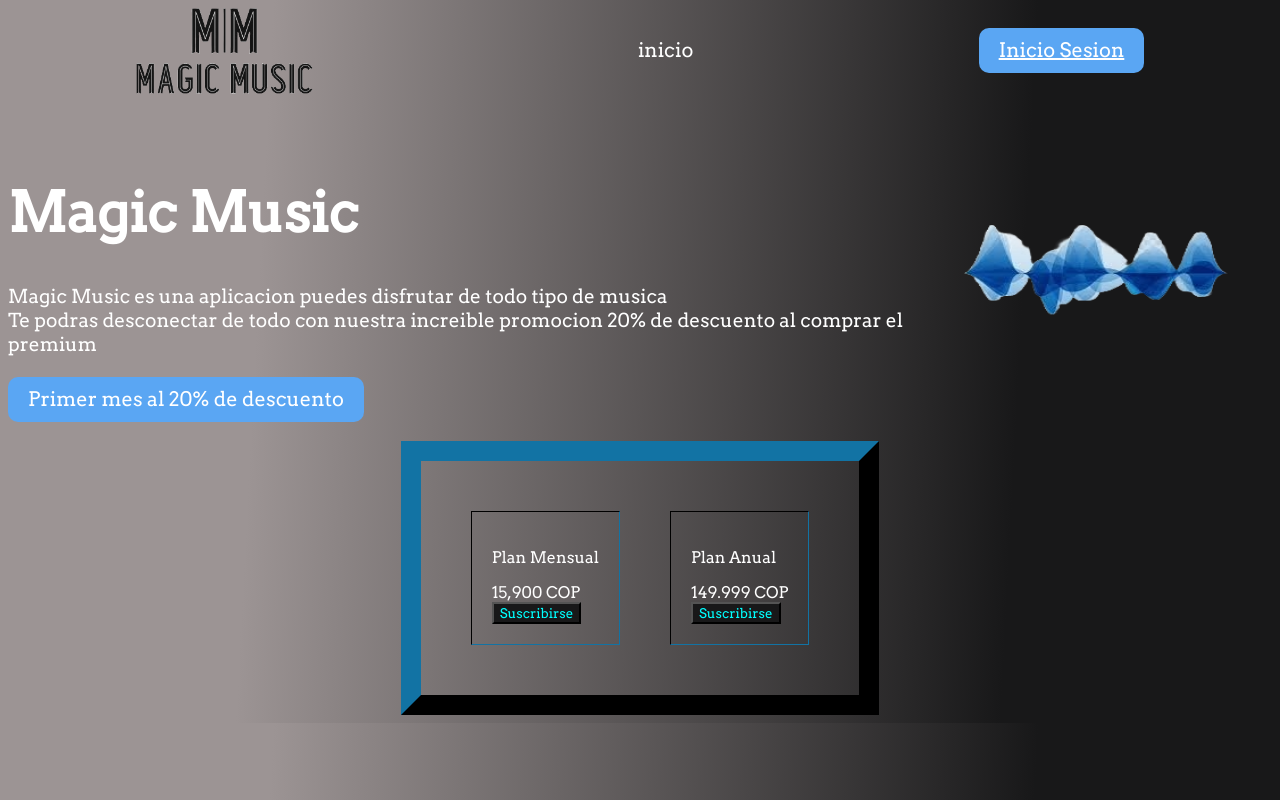
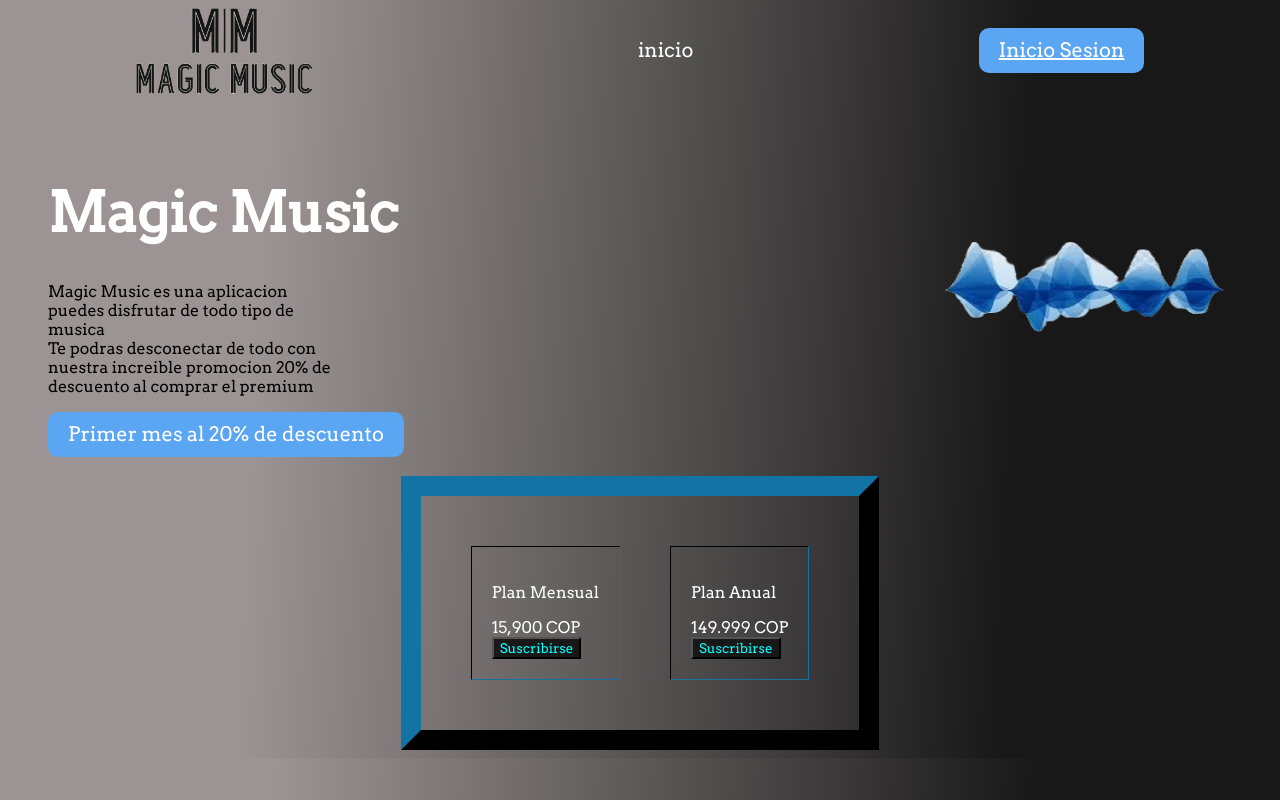
Before and after one commit to SebastianGR1/Project_1, a plain HTML site: page HTML/index.html in a window 1280 px wide. Drawn offline with Linux system fonts and the light colour scheme.

Commit message:
cambios de color

```diff
--- a/HTML/CSS/Styles.css
+++ b/HTML/CSS/Styles.css
@@ -11,6 +11,11 @@ nav{
     justify-content: space-around;
     align-items: center;
     border-radius: 80px;
+}
+
+.parrafo{
+    width: 35%;
+
 }
 
 nav ul{
@@ -161,3 +166,7 @@ main img{
 #tabla1 span{
     color:white
 }
+
+.texto{
+    margin: 0 40px;
+}
--- a/HTML/index.html
+++ b/HTML/index.html
@@ -18,10 +18,10 @@
             <a class="btn3" href="./Pages/premium.html">Inicio Sesion</a>
         </nav>
         <main>
-        <section id="Texto">
+        <section class="texto">
             <h1 id="Titulo">Magic Music</h1>
             <br>
-            <p align= >Magic Music es una aplicacion puedes disfrutar de todo tipo de musica<br>Te podras desconectar de todo con nuestra increible promocion 20% de descuento al comprar el premium</p>
+            <p class="parrafo" >Magic Music es una aplicacion puedes disfrutar de todo tipo de musica<br>Te podras desconectar de todo con nuestra increible promocion 20% de descuento al comprar el premium</p>
             <button class="btn3"> Primer mes al 20% de descuento</button>
         </section>
         <img id="imagen" src="./images/WhatsApp Image 2023-10-27 at 11.21.55 AM.png" alt="">
```
